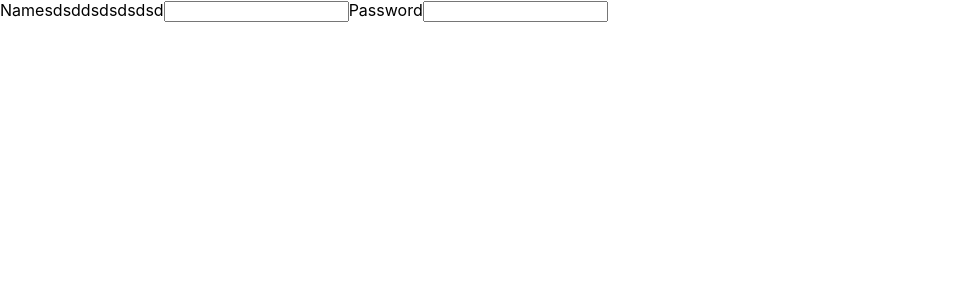
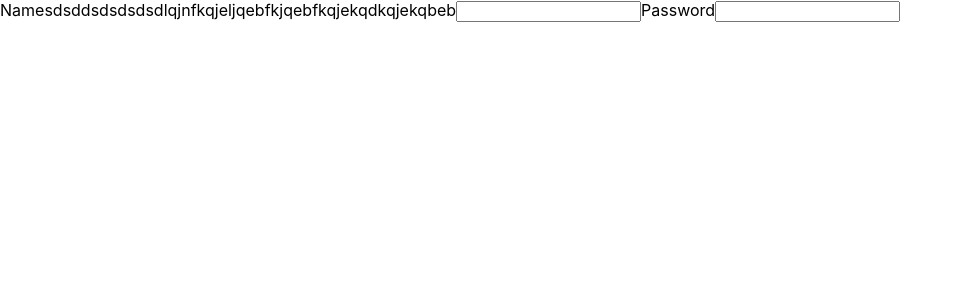
Before and after one commit to Ishans3b/trial, a React (Create React App) app: page / in a window 1280 px wide. Shown: the top 300 px of the page, without its empty margins (0-962 px from the left). Built offline with nearby package versions, Linux system fonts and the light colour scheme.

Commit message:
changes mage

```diff
--- a/src/App.js
+++ b/src/App.js
@@ -27,7 +27,7 @@ console.log(nam)
         <div>
 
                 <label>
-                    Namesdsddsdsdsdsd
+                    Namesdsddsdsdsdsdlqjnfkqjeljqebfkjqebfkqjekqdkqjekqbeb
                 </label>
                 <input type="text" name="name"  onChange={handleinputs}></input>
             <label>
```
